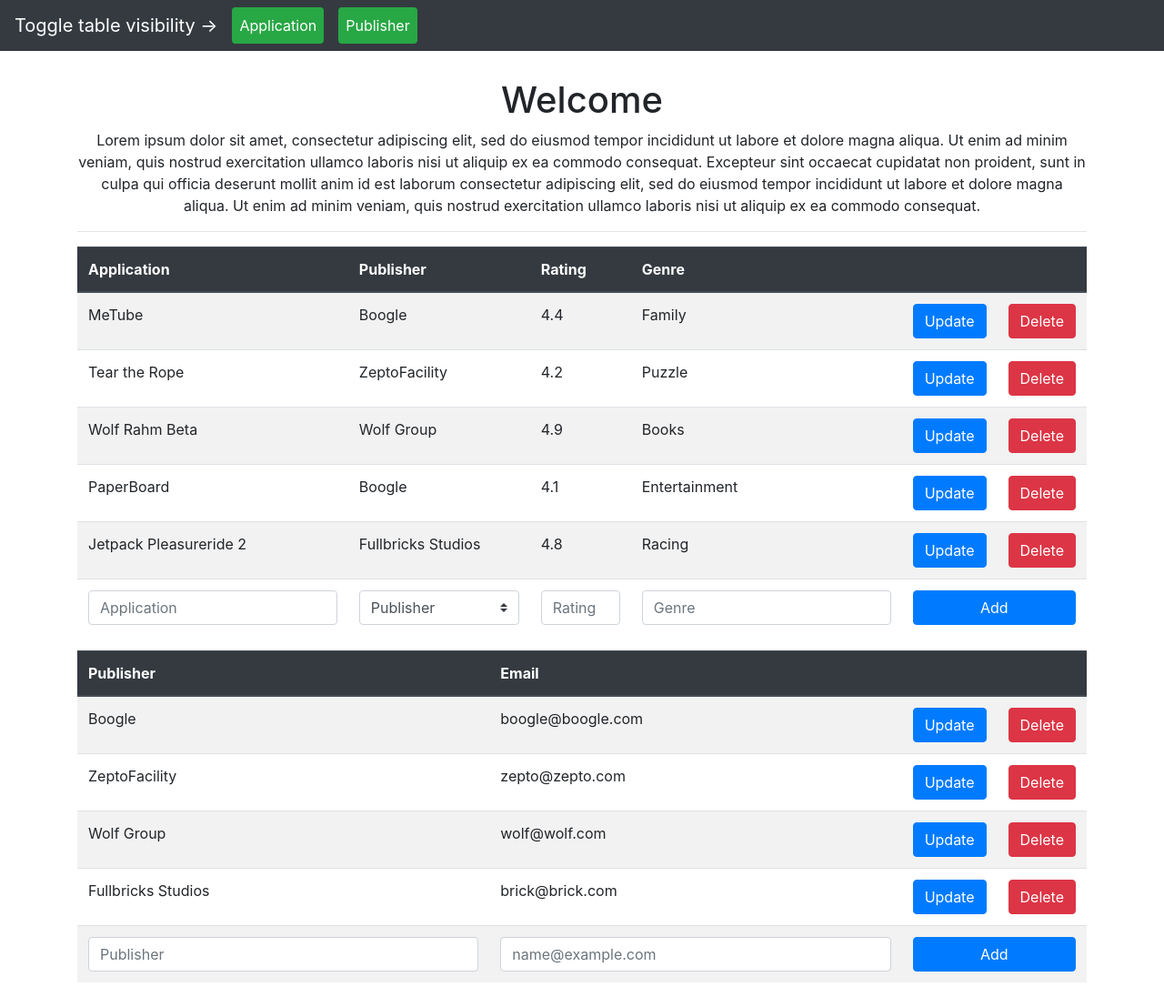
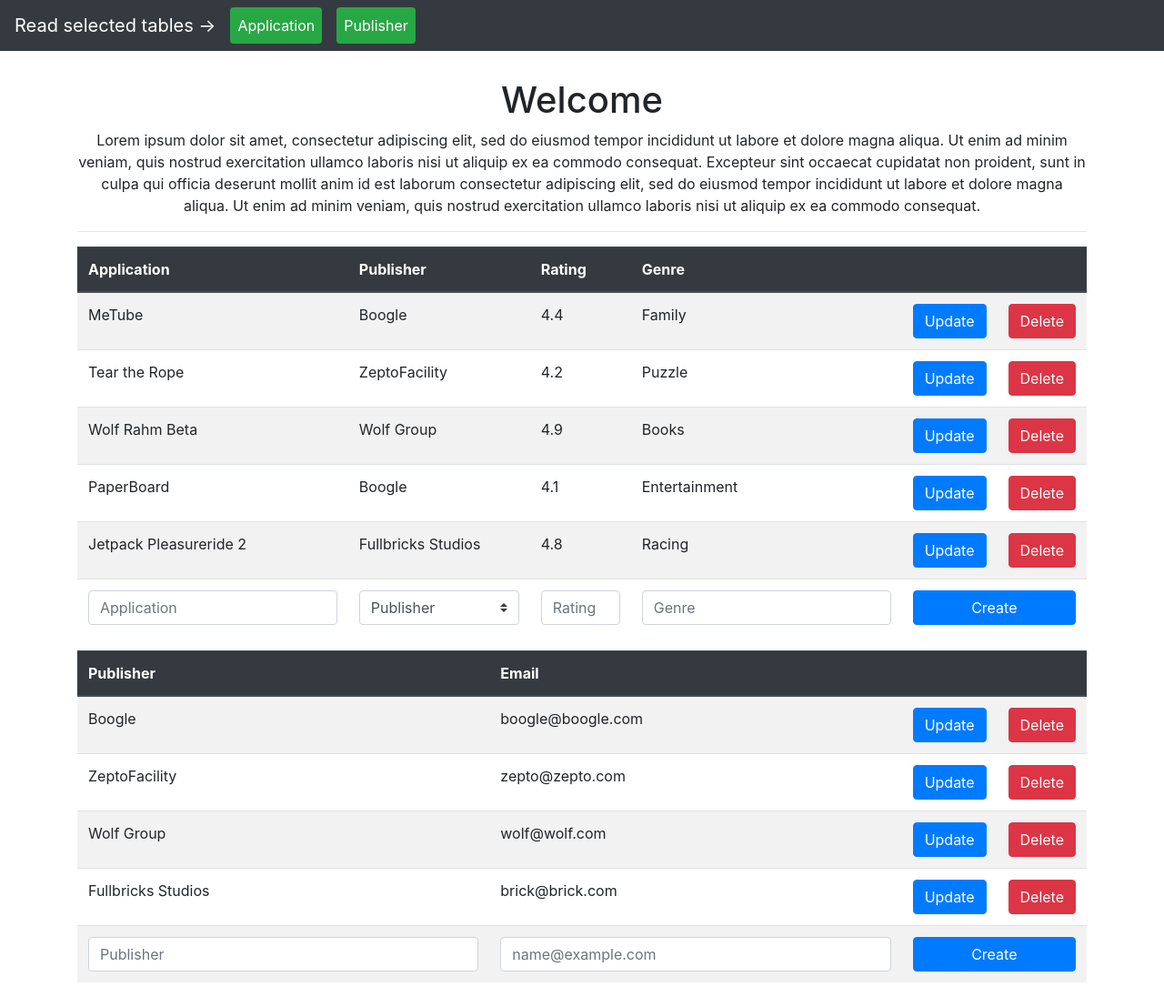
Before and after one commit to Xenu47/dbis-lab3, a Flask app: page / in a window 1280 px wide. Shown: the whole page at 91% size. Run offline with Flask 2, Linux system fonts and the light colour scheme; data comes from the database, SQL or seed files in the repository; some libraries are stand-ins or nearby versions.

Commit message:
more 'CRUD' friendly interface

```diff
--- a/templates/index.html
+++ b/templates/index.html
@@ -43,7 +43,7 @@
 <body>
 
 <nav class="navbar navbar-expand-sm bg-dark navbar-dark">
-  <a class="navbar-brand" href="">Toggle table visibility -></a>
+  <a class="navbar-brand" href="">Read selected tables -></a>
   <button class="navbar-toggler" type="button" data-toggle="collapse" data-target="#collapsibleNavbar">
     <span class="navbar-toggler-icon"></span>
   </button>
@@ -102,7 +102,7 @@
               </td>
               <td><input type="number" class="form-control" name="rating" placeholder="Rating" min="0" max="5" step="0.1" required autocomplete="off"></input></td>
               <td><input type="text" class="form-control" name="genre" placeholder="Genre" required autocomplete="off"></input></td>
-              <td colspan="2"><button type="submit" class="btn btn-primary" style="width:100%">Add</button></td>
+              <td colspan="2"><button type="submit" class="btn btn-primary" style="width:100%">Create</button></td>
             </tr>
           </form>
         </tbody>
@@ -132,7 +132,7 @@
             <tr>
               <td><input type="text" class="form-control" name="name" placeholder="Publisher" required autocomplete="off"></input></td>
               <td><input type="email" class="form-control" name="email" placeholder="name@example.com" required autocomplete="off"></input></td>
-              <td colspan="2"><button type="submit" class="btn btn-primary" style="width:100%">Add</button></td>
+              <td colspan="2"><button type="submit" class="btn btn-primary" style="width:100%">Create</button></td>
             </tr>
           </form>
         </tbody>
```
